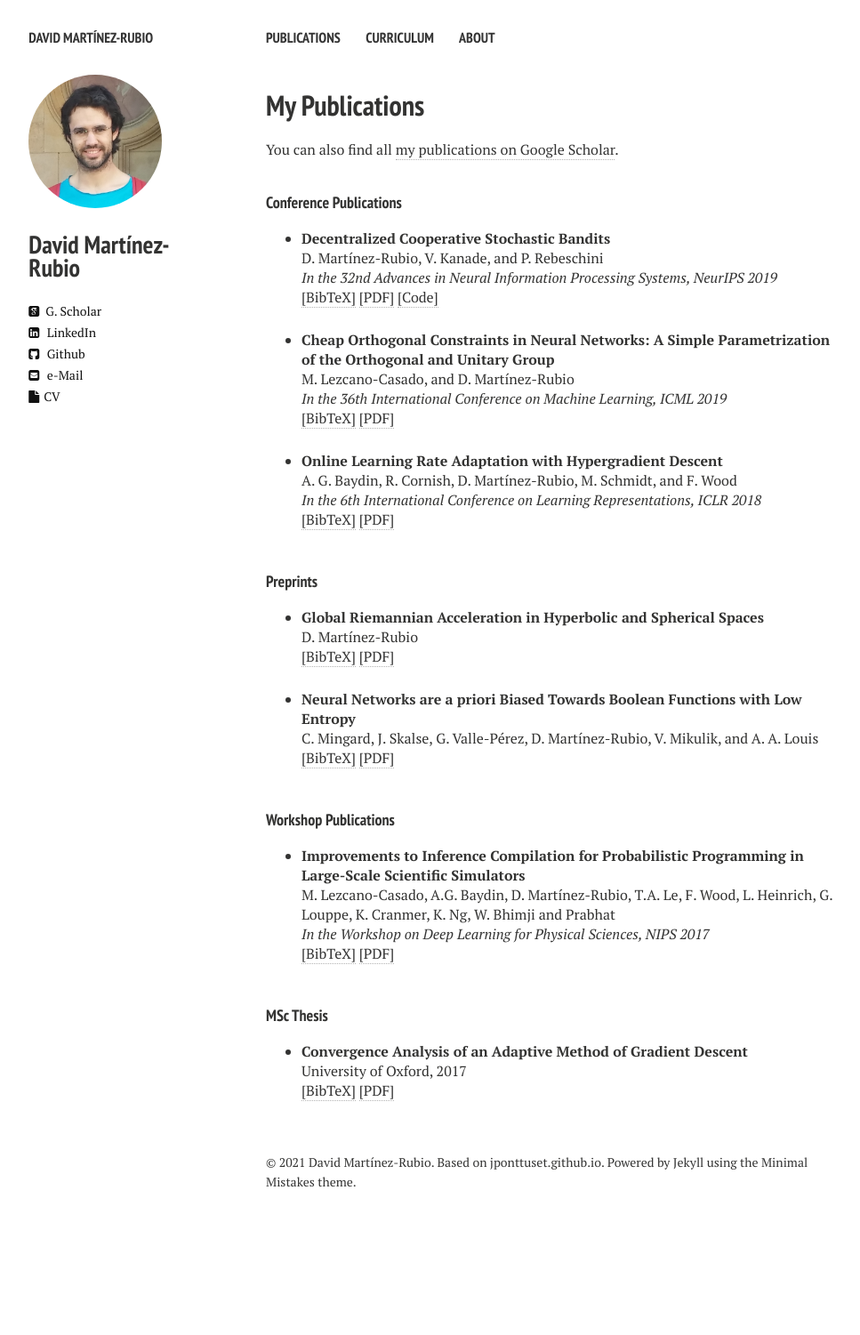
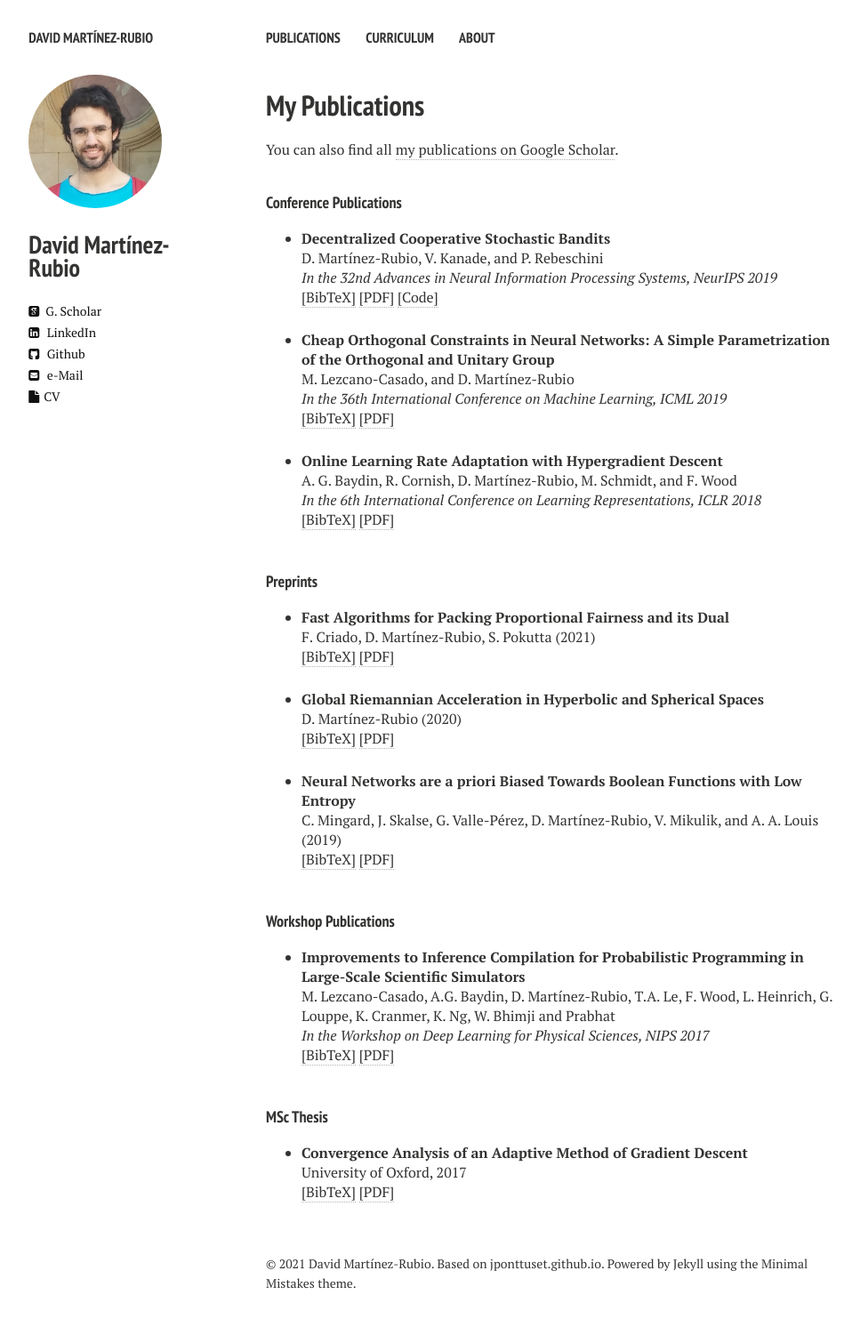
Before and after one commit to kartikeyrinwa/kartikeyrinwa.github.io, a Jekyll site: the page built from publications.md, in a window 1280 px wide. Shown: the whole page at 89% size, without its empty margins (21-988 px from the left). Built offline with Jekyll 4.4.1, drawn with Linux system fonts in a browser that asks for light colours; nearby versions of some CDN libraries; before the commit the page ends 1387 px from its top, so only the background shows below that.

Commit message:
new publication

```diff
--- a/publications.md
+++ b/publications.md
@@ -125,9 +125,29 @@ A. G. Baydin,  R. Cornish, D. Martínez-Rubio, M. Schmidt, and F. Wood<br>
 
 <ul class="biblist">
 
+
+<li ><p>
+<b>Fast Algorithms for Packing Proportional Fairness and its Dual</b><br>
+F. Criado, D. Martínez-Rubio, S. Pokutta (2021)
+<br>
+<a href="javascript:toggleBibtex('Criado2021')">[BibTeX]</a>
+<a href="https://arxiv.org/pdf/2109.03678.pdf" target="_blank">[PDF]</a>
+</p>
+<div id="bib_Criado2021" class="bibtex noshow">
+<pre>
+@article{criado2021fast,
+  title={Fast Algorithms for Packing Proportional Fairness and its Dual},
+  author={Criado, Francisco and Mart{\'\i}nez-Rubio, David and Pokutta, Sebastian},
+  journal={arXiv preprint arXiv:2109.03678},
+  year={2021}
+}
+</pre>
+</div>
+</li>
+
 <li ><p>
 <b>Global Riemannian Acceleration in Hyperbolic and Spherical Spaces</b><br>
-D. Martínez-Rubio
+D. Martínez-Rubio (2020)
 <br>
 <a href="javascript:toggleBibtex('MartinezRubio2020')">[BibTeX]</a>
 <a href="https://arxiv.org/pdf/2012.03618.pdf" target="_blank">[PDF]</a>
@@ -145,9 +165,10 @@ D. Martínez-Rubio
 </li>
 
 
+
 <li ><p>
 <b>Neural  Networks  are a priori Biased Towards Boolean Functions with Low Entropy</b><br>
-C. Mingard, J. Skalse, G. Valle-Pérez, D. Martínez-Rubio, V. Mikulik, and A. A. Louis
+C. Mingard, J. Skalse, G. Valle-Pérez, D. Martínez-Rubio, V. Mikulik, and A. A. Louis (2019)
 <br>
 <a href="javascript:toggleBibtex('Mingard2019')">[BibTeX]</a>
 <a href="https://arxiv.org/pdf/1909.11522.pdf" target="_blank">[PDF]</a>
```
Also changed, not shown: images/BuildingAcademicWeb/jabref_pllinks.png (deleted), images/BuildingAcademicWeb/jabref_pllinks2.png (deleted), images/Sudoku/0-sudoku.jpg (deleted), images/Sudoku/1-canny.png (deleted), images/Sudoku/2-hough-classified-lines.jpg (deleted), images/Sudoku/2-hough-raw-lines.png (deleted), images/Sudoku/3-intersections.png (deleted), images/Sudoku/4-cells.png (deleted), images/Sudoku/5-solved.png (deleted), images/Sudoku/BoxesTh.png (deleted), images/Sudoku/Frame.png (deleted), images/Sudoku/SudokuBox.png (deleted), images/Sudoku/SudokuNumbers.png (deleted), images/Sudoku/SudokuTh.png (deleted), 1 more files.
